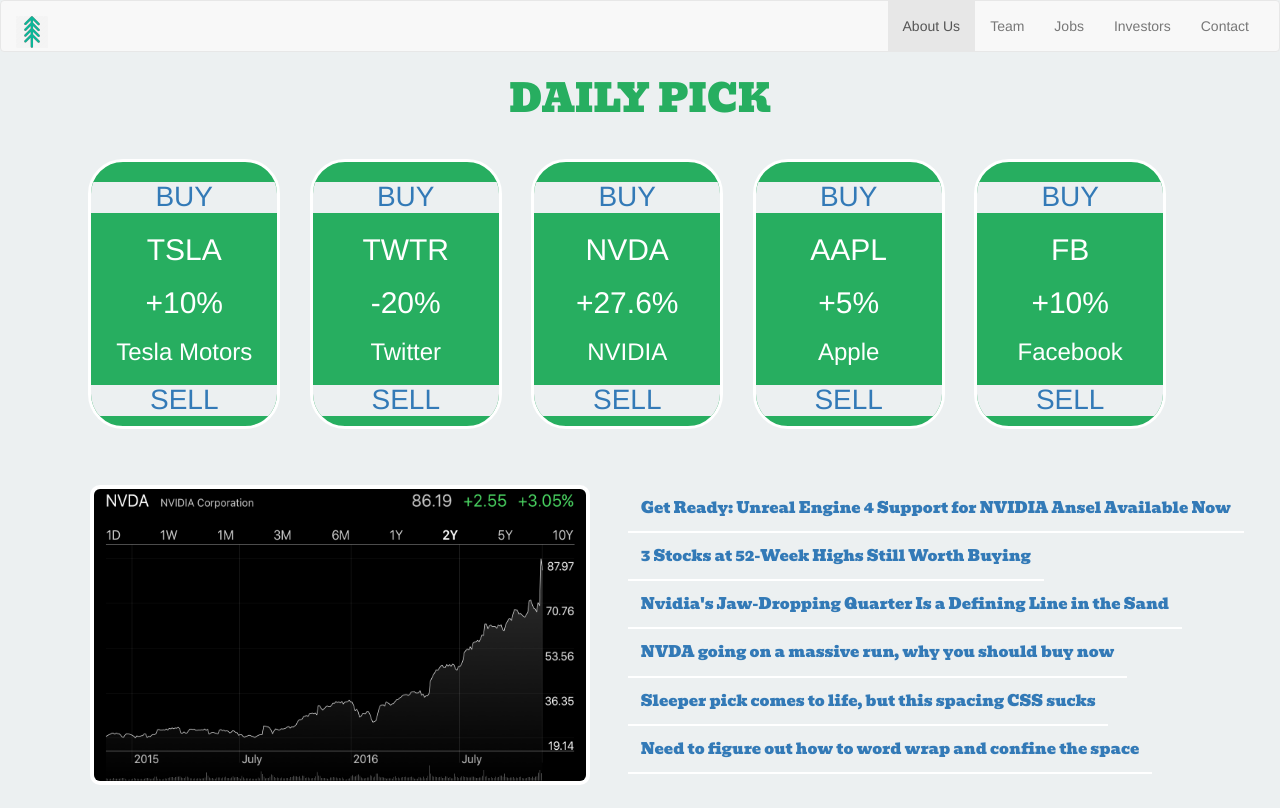
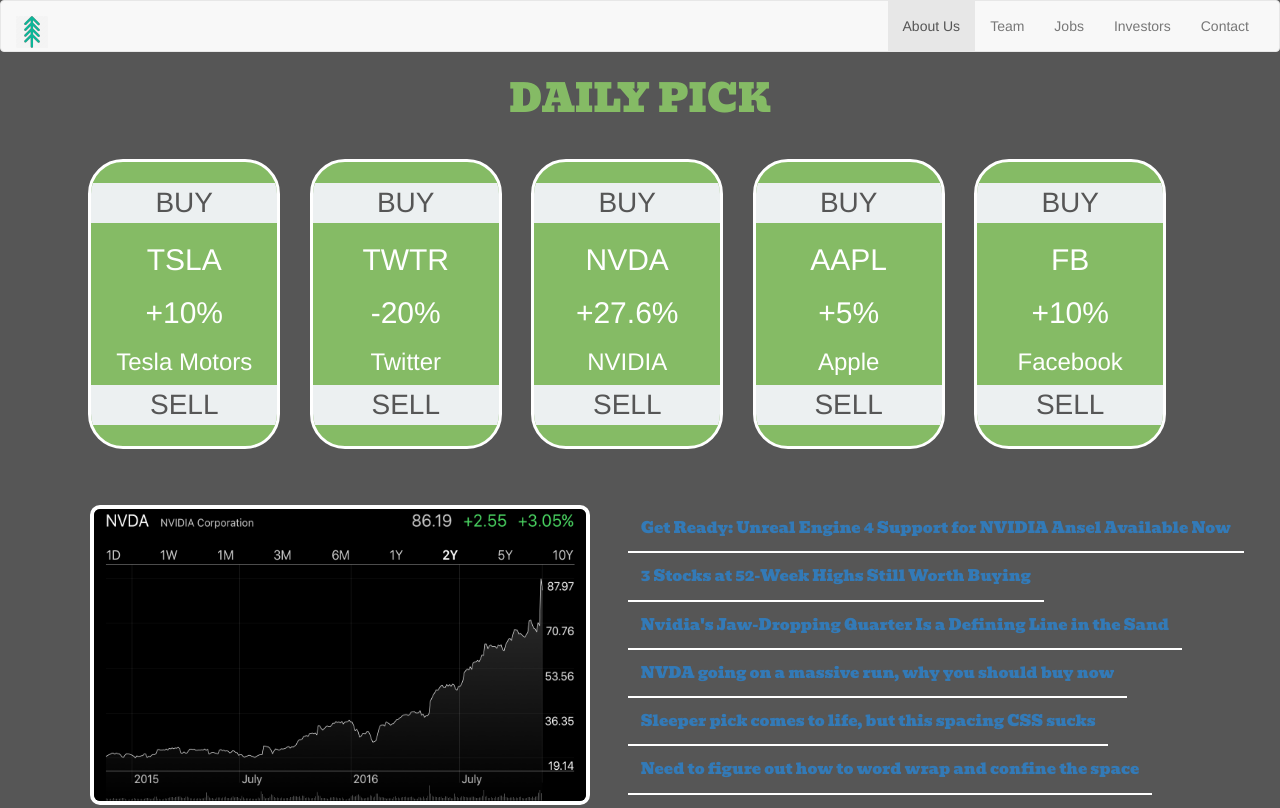
Before and after one commit to eyingling02/stockify-react, a plain HTML site: page index.html in a window 1280 px wide. Shown: the top 808 px of the page. Drawn offline with nearby package versions, Linux system fonts and the light colour scheme; a script that the page names is missing.

Commit message:
Add Dollar bill hex color with gray background. Need to talk to the team about the color scheme.

```diff
--- a/css/main.css
+++ b/css/main.css
@@ -17,7 +17,8 @@
 
 
 body {
-    background-color: #ecf0f1;
+    background-color: #565656;
+    /*background-color: #ecf0f1;*/
 }
 
 /*DAILY PICK*/
@@ -26,7 +27,8 @@
 }
 
 #daily_pick h1 {
-    color: #27ae60;
+    color: #85bb65;
+    /*color: #27ae60;*/
     font-family: 'Bevan', cursive;
     font-size: 275%;
 }
@@ -41,7 +43,7 @@
     box-shadow: 5em white;
     margin: 1% 2% 4% 0;
     text: white;
-    background-color: #27ae60;
+    background-color: #85bb65 ;
     overflow: hidden;
 }
 
@@ -83,25 +85,27 @@
 }
 
 .buy {
+    margin-top: 1.5em;
     background-color: #ecf0f1;
-    color: #1a7c31;
 }
 
-.buy h3{
+.buy a {
   font-weight: 500;
   font-size: 200%;
+  color: #565656;
 }
 
 .sell {
+    margin-bottom: 1.5em;
     background-color: #ecf0f1;
-    color: red;
     /*font-family: 'Open Sans', sans-serif;
     font-weight: 800;*/
 }
 
-.sell h3{
+.sell a{
   font-weight: 500;
   font-size: 200%;
+  color: #565656;
 }
 
 .inner {
--- a/index.html
+++ b/index.html
@@ -57,7 +57,7 @@
         <h1>DAILY PICK</h1>
         <div class="outer">
             <div class="buy">
-                <a><h3>BUY</h3></a>
+                <a>BUY</a>
             </div>
             <div class="inner">
                 <h2>TSLA</h2>
@@ -65,13 +65,13 @@
                 <h3>Tesla Motors</h3>
             </div>
             <div class="sell">
-                <a><h3>SELL</h3></a>
+                <a>SELL</a>
             </div>
         </div>
 
         <div class="outer">
             <div class="buy">
-                <a><h3>BUY</h3></a>
+                <a>BUY</a>
             </div>
             <div class="inner">
                 <h2>TWTR</h2>
@@ -79,13 +79,13 @@
                 <h3>Twitter</h3>
             </div>
             <div class="sell">
-                <a><h3>SELL</h3></a>
+                <a>SELL</a>
             </div>
         </div>
 
         <div class="outer">
             <div class="buy">
-                <a><h3>BUY</h3></a>
+                <a>BUY</a>
             </div>
             <div class="inner">
                 <h2>NVDA</h2>
@@ -93,13 +93,13 @@
                 <h3>NVIDIA</h3>
             </div>
             <div class="sell">
-                <a><h3>SELL</h3></a>
+                <a>SELL</a>
             </div>
         </div>
 
         <div class="outer">
             <div class="buy">
-                <a><h3>BUY</h3></a>
+                <a>BUY</a>
             </div>
             <div class="inner">
                 <h2>AAPL</h2>
@@ -107,13 +107,13 @@
                 <h3>Apple</h3>
             </div>
             <div class="sell">
-                <a><h3>SELL</h3></a>
+                <a>SELL</a>
             </div>
         </div>
 
         <div class="outer">
             <div class="buy">
-                <a><h3>BUY</h3></a>
+                <a>BUY</a>
             </div>
             <div class="inner">
                 <h2>FB</h2>
@@ -121,7 +121,7 @@
                 <h3>Facebook</h3>
             </div>
             <div class="sell">
-                <a><h3>SELL</h3></a>
+                <a>SELL</a>
             </div>
         </div>
     </div>
```
